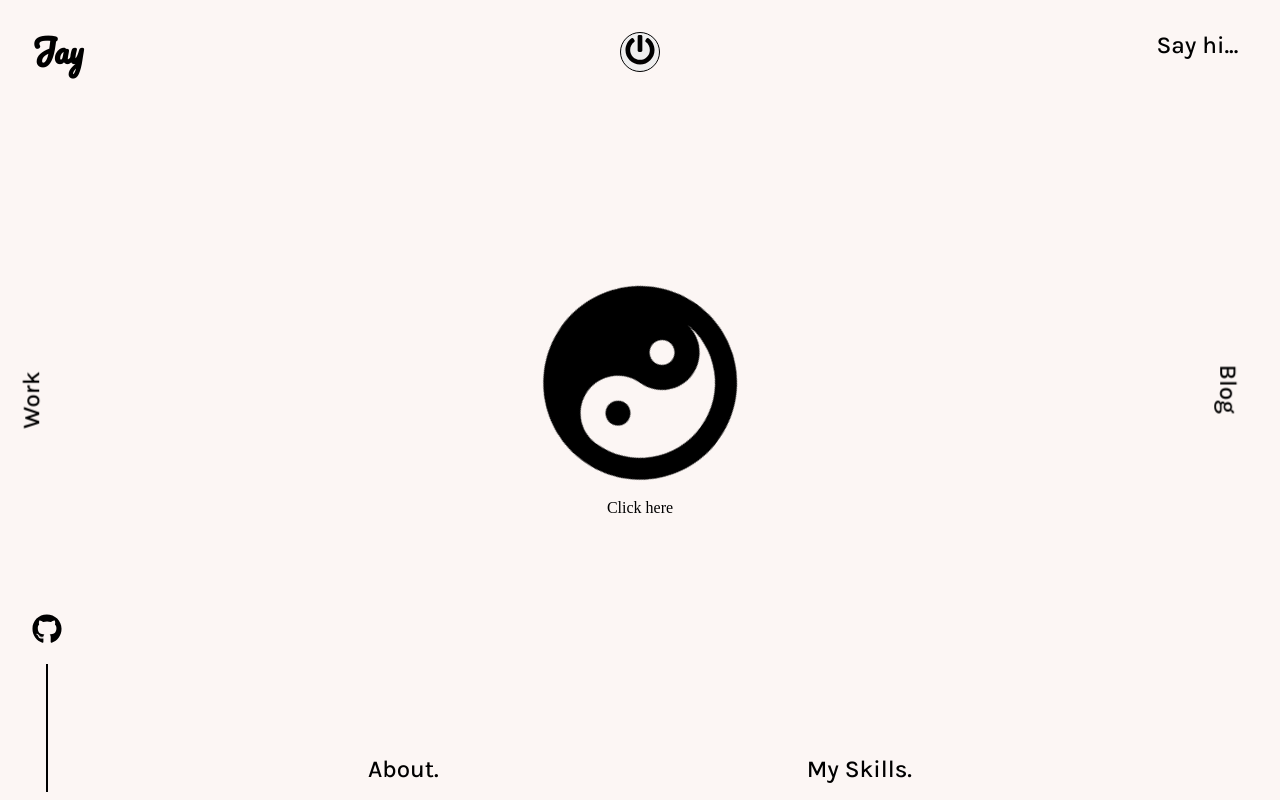
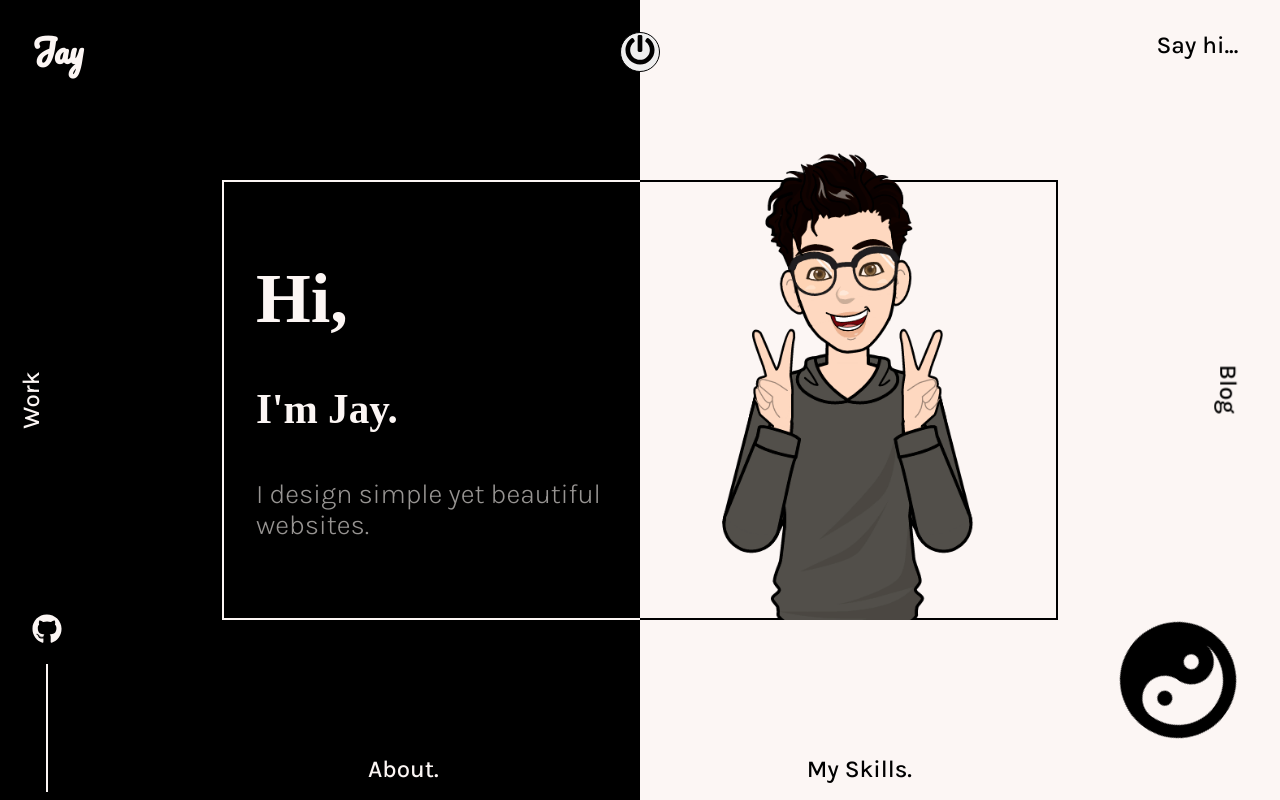
Before and after one commit to jayjani10/jayjani-portfolio, a React (Create React App) app: page / in a window 1280 px wide. Both pictures are taken after a click on the button "Click here". Built offline with nearby package versions, Linux system fonts and the light colour scheme.

Commit message:
Prepare Homepage and Introduction.

```diff
--- /dev/null
+++ b/src/components/Intro.js
@@ -0,0 +1,79 @@
+import React from "react";
+import styled from "styled-components";
+import Me from '../assets/Images/profile-img.png';
+
+const Box = styled.div`
+  position: absolute;
+  left: 50%;
+  top: 50%;
+  transform: translate(-50%, -50%);
+
+  width: 65vw;
+  height: 55vh;
+  display: flex;
+
+  background: linear-gradient(
+    to right,
+    ${props => props.theme.body} 50%,
+    ${props => props.theme.text} 50% )bottom,
+    linear-gradient(
+        to right,
+        ${props => props.theme.body} 50%,
+        ${props => props.theme.text} 50% )top;
+  background-repeat: no-repeat;
+  background-size: 100% 2px;
+  border-left: 2px solid ${(props) => props.theme.body};
+  border-right: 2px solid ${(props) => props.theme.text};
+  z-index: 1;
+  }
+`;
+
+const SubBox = styled.div`
+width: 50%;
+position: relative;
+display: flex;
+.pic{
+    position: absolute;
+    bottom: 0;
+    left: 50%;
+    transform: translate(-50%, 0%);
+    width: 100%;
+    height: auto;
+}
+`
+
+const Text = styled.div`
+font-size: calc(1em + 1.5vw);
+color: ${props => props.theme.body};
+padding: 2rem;
+cursor: pointer;
+display: flex;
+flex-direction: column;
+justify-content: space-evenly;
+
+&>*:last-child{
+    color: ${props => `rgba(${props.theme.bodyRgba}, 0.6)`};
+    font-size: calc(0.5rem + 1.5vw);
+    font-weight: 300;
+}
+
+`;
+
+const Intro = () => {
+  return (<Box>
+      <SubBox>
+          <Text>
+              <h1>Hi,</h1>
+              <h3>I'm Jay.</h3>
+              <h6>I design simple yet beautiful websites.</h6>
+          </Text>
+      </SubBox>
+      <SubBox>
+        <div>
+            <img className="pic" src={Me} alt="Profile Pic"/>
+        </div>
+      </SubBox>
+  </Box>);
+};
+
+export default Intro;
--- a/src/components/Main.js
+++ b/src/components/Main.js
@@ -1,57 +1,62 @@
-import React from 'react'
-import styled, { keyframes } from 'styled-components';
+import React, { useState } from "react";
+import styled, { keyframes } from "styled-components";
 import { NavLink } from "react-router-dom";
-import LogoComponent from '../subComponents/LogoComponent';
-import PowerButton from '../subComponents/PowerButton';
-import SocialIcons from '../subComponents/SocialIcons';
+import LogoComponent from "../subComponents/LogoComponent";
+import PowerButton from "../subComponents/PowerButton";
+import SocialIcons from "../subComponents/SocialIcons";
 import { YinYang } from "../components/AllSvgs";
+import Intro from "./Intro";
 
 const MainContainer = styled.div`
-    background: ${props => props.theme.body};
-    color: ${props => props.theme.text};
+  background: ${(props) => props.theme.body};
+  color: ${(props) => props.theme.text};
   width: 100vw;
   height: 100vh;
   overflow: hidden;
   position: relative;
 
-h2, h2, h4, h5, h6 {
-    font-family: 'Karla', sans-serif;
+  h2,
+  h2,
+  h4,
+  h5,
+  h6 {
+    font-family: "Karla", sans-serif;
     font-weight: 500;
   }
-`
+`;
 
 const Container = styled.div`
   padding: 2rem;
-`
+`;
 
 const Contact = styled(NavLink)`
-color: ${props => props.theme.text};
+  color: ${(props) => props.theme.text};
   position: absolute;
   top: 2rem;
   right: calc(1rem + 2vw);
   text-decoration: none;
   z-index: 1;
-`
+`;
 
 const Blog = styled(NavLink)`
-color: ${props => props.theme.text};
+  color: ${(props) => props.theme.text};
   position: absolute;
   top: 50%;
   right: calc(1rem + 2vw);
   transform: rotate(90deg) translate(-50%, -50%);
   text-decoration: none;
   z-index: 1;
-`
+`;
 
 const Work = styled(NavLink)`
-color: ${props => props.theme.text};
+  color: ${(props) => (props.click ? props.theme.body : props.theme.text)};
   position: absolute;
   top: 50%;
   left: 2rem;
   transform: translate(-50%, -50%) rotate(-90deg);
   text-decoration: none;
   z-index: 1;
-`
+`;
 
 const BottomBar = styled.div`
   position: absolute;
@@ -61,18 +66,18 @@
   width: 100%;
   display: flex;
   justify-content: space-evenly;
-`
+`;
 const About = styled(NavLink)`
-color: ${props => props.theme.text};
+  color: ${(props) => (props.click ? props.theme.body : props.theme.text)};
   text-decoration: none;
   z-index: 1;
-`
+`;
 
 const Skills = styled(NavLink)`
-color: ${props => props.theme.text};
+  color: ${(props) => props.theme.text};
   text-decoration: none;
   z-index: 1;
-`
+`;
 
 const rotate = keyframes`
 from{
@@ -81,12 +86,12 @@
 to{
     transform: rotate(360deg);
 }
-`
+`;
 
 const Center = styled.button`
   position: absolute;
-top: 50%;
-left: 50%;
+  top: ${(props) => (props.click ? "85%" : "50%")};
+  left: ${(props) => (props.click ? "92%" : "50%")};
   transform: translate(-50%, -50%);
   border: none;
   outline: none;
@@ -96,62 +101,75 @@
   flex-direction: column;
   justify-content: center;
   align-items: center;
+  transition: all 0.7s ease;
 
-&>:first-child {
+  & > :first-child {
     animation: ${rotate} infinite 1.5s linear;
   }
 
-&>:last-child {
+  & > :last-child {
+    display: ${(props) => (props.click ? "none" : "inline-block")};
     padding-top: 1rem;
   }
-`
+`;
+
+const DarkDiv = styled.div`
+  position: absolute;
+  top: 0;
+  bottom: 0;
+  right: 50%;
+  width: ${(props) => (props.click ? "50%" : "0%")};
+  height: ${(props) => (props.click ? "100%" : "0%")};
+  z-index: 1;
+  background-color: #000;
+  transition: height 0.5s ease, width 1s ease 0.5s;
+`;
 
 const Main = () => {
+  const [click, setClick] = useState(false);
+
+  const handleClick = () => setClick(!click);
+
   return (
     <MainContainer>
+      <DarkDiv click={click} />
       <Container>
         <PowerButton />
-                <LogoComponent />
-                <SocialIcons />
-
-                <Center>
-                    <YinYang width={200} height={200} fill='currentColor' />
+        <LogoComponent theme={click ? "dark" : "light"} />
+        <SocialIcons theme={click ? "dark" : "light"} />
+        <Center click={click}>
+          <YinYang
+            onClick={() => handleClick()}
+            width={click ? 120 : 200}
+            height={click ? 120 : 200}
+            fill="currentColor"
+          />
           <span>Click here</span>
         </Center>
-
       </Container>
 
-            <Contact target="_blank" to={{pathname: "mailto:jayjani008@gmail.com"}}>
-                <h2>
-                    Say hi...
-                </h2>
+      {click ? <Intro click={click}/> : null}
+
+      <Contact target="_blank" to={{ pathname: "mailto:jayjani008@gmail.com" }}>
+        <h2>Say hi...</h2>
       </Contact>
-            <Blog to='/blog'>
-                <h2>
-                    Blog
-                </h2>
+      <Blog to="/blog">
+        <h2>Blog</h2>
       </Blog>
-            <Work to='/work'>
-                <h2>
-                    Work
-                </h2>
+      <Work to="/work" click={click}>
+        <h2>Work</h2>
       </Work>
 
       <BottomBar>
-                <About to='/about'>
-                    <h2>
-                        About.
-                    </h2>
+        <About to="/about" click={click}>
+          <h2>About.</h2>
         </About>
-                <Skills to='/skills'>
-                    <h2>
-                        My Skills.
-                    </h2>
+        <Skills to="/skills">
+          <h2>My Skills.</h2>
         </Skills>
-
       </BottomBar>
     </MainContainer>
-    )
-}
+  );
+};
 
 export default Main;
--- a/src/subComponents/LogoComponent.js
+++ b/src/subComponents/LogoComponent.js
@@ -1,23 +1,21 @@
-import React from 'react';
-import styled from 'styled-components';
+import React from "react";
+import styled from "styled-components";
+import { darkTheme } from "../components/Themes";
 
 const Logo = styled.h1`
-    display: inline-block;
-    color: ${props => props.theme.text};
-    font-family: 'Pacifico',cursive;
-    position: fixed;
-    top: 2rem;
-    left: 2rem;
-    z-index: 3;
-`
-const name = 'Jay'
+  display: inline-block;
+  color: ${(props) =>
+    props.color === 'dark' ? darkTheme.text : darkTheme.body};
+  font-family: "Pacifico", cursive;
+  position: fixed;
+  top: 2rem;
+  left: 2rem;
+  z-index: 3;
+`;
+const name = "Jay";
 
-const LogoComponent = () => {
-    return (
-        <Logo>
-            {name}
-        </Logo>
-    )
-}
+const LogoComponent = (props) => {
+  return <Logo color={props.theme}>{name}</Logo>;
+};
 
-export default LogoComponent
+export default LogoComponent;
--- a/src/subComponents/SocialIcons.js
+++ b/src/subComponents/SocialIcons.js
@@ -2,6 +2,7 @@
 import styled from 'styled-components';
 import { NavLink } from 'react-router-dom';
 import { Github } from '../components/AllSvgs';
+import { darkTheme } from '../components/Themes';
 
 const Icons = styled.div`
 display: flex;
@@ -20,18 +21,19 @@
 const Line = styled.span`
 width: 2px;
 height: 8rem;
-background-color: ${props => props.theme.text}
+background-color: ${props => props.color === "dark" ? darkTheme.text : darkTheme.body}
 `
 
-const SocialIcons = () => {
+const SocialIcons = (props) => {
+    const isDark = props.theme === "dark" ? darkTheme.text : darkTheme.body;
     return (
         <Icons>
             <div>
                 <NavLink style={{color: 'inherit'}} target="_blank" to={{pathname: "https://github.com/jayjani10"}}>
-                    <Github width={30} height={30} fill='currentColor'/>
+                    <Github width={30} height={30} fill={isDark}/>
                 </NavLink>
             </div>
-            <Line />
+            <Line color={props.theme} />
         </Icons>
     )
 }
```
Lines whose indentation alone changed are shown as unchanged.
